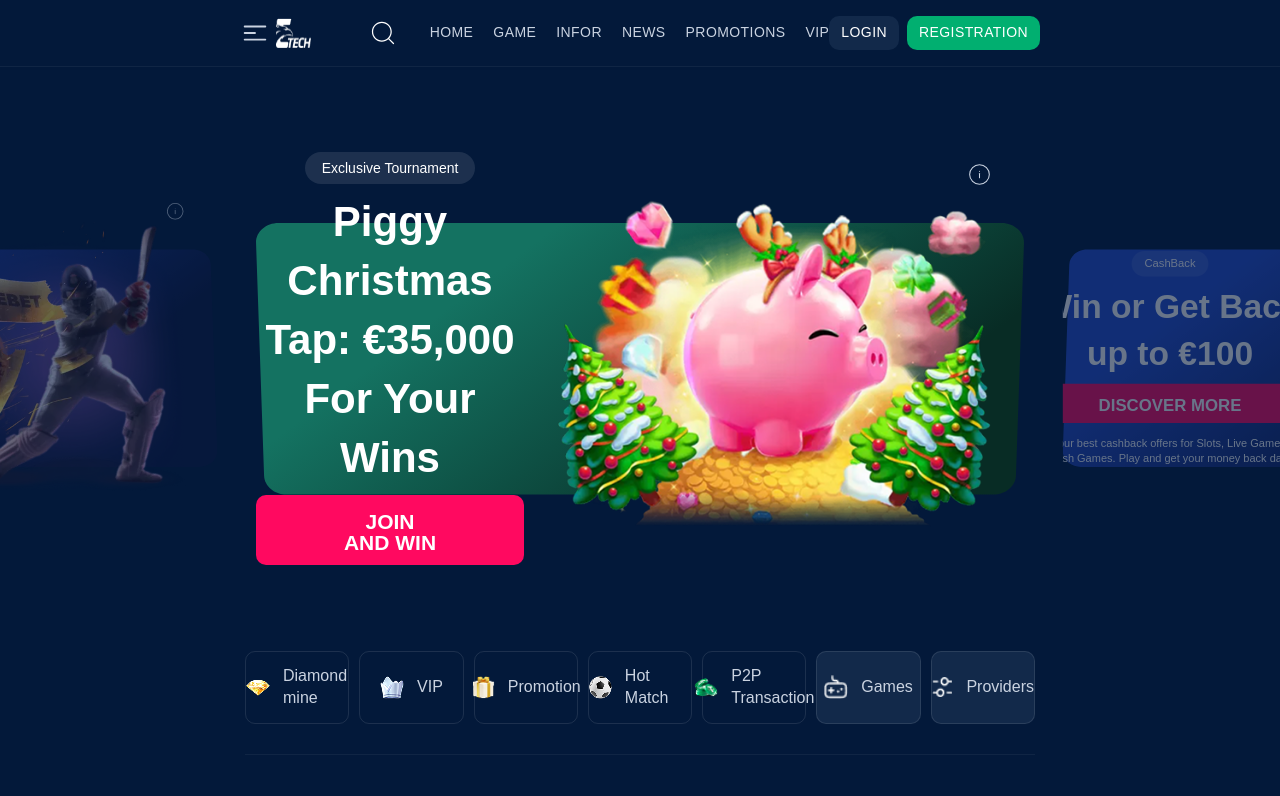
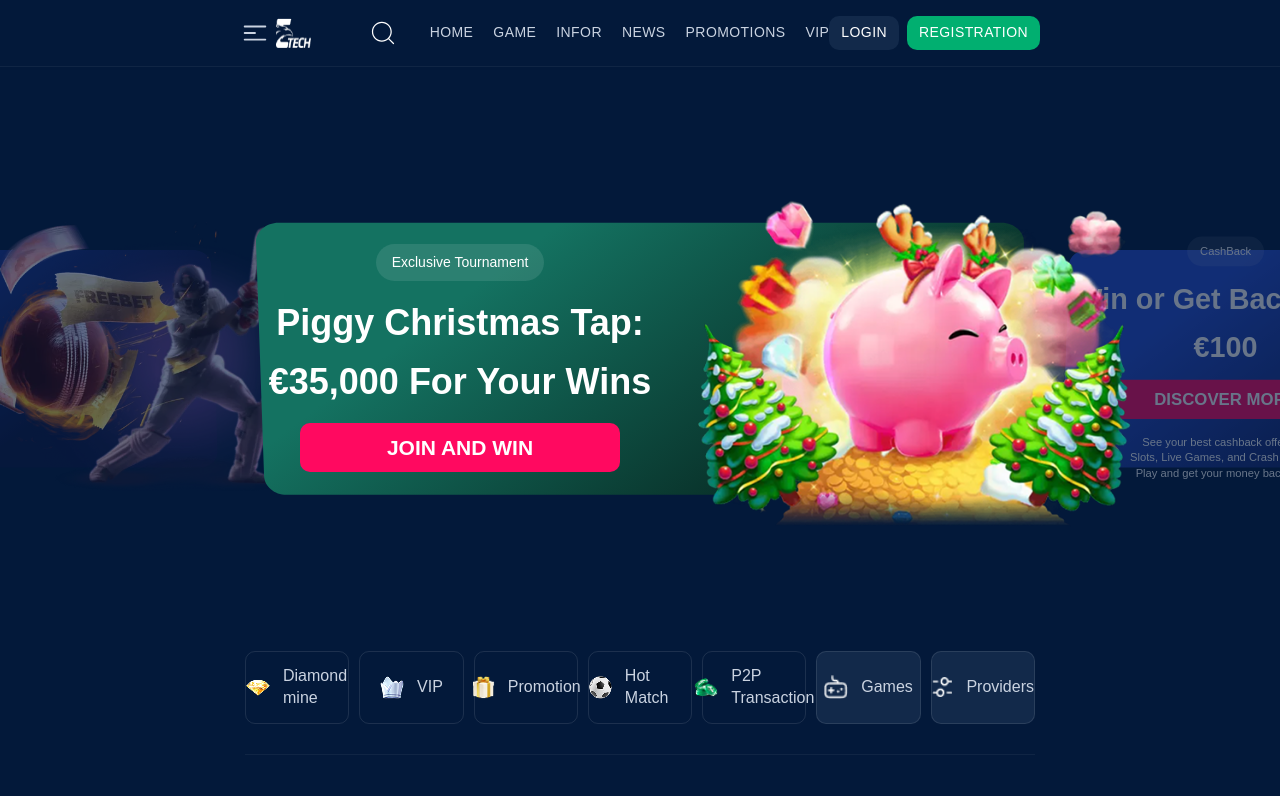
Before and after one commit to nauh-pv/neveltech_test, a Next.js app: page / in a window 1280 px wide. Shown: the top 796 px of the page. Built offline with nearby package versions, Linux system fonts and the light colour scheme.

Commit message:
fix banner using framer-motion

```diff
--- a/src/components/AllProviders.tsx
+++ b/src/components/AllProviders.tsx
@@ -9,7 +9,7 @@ const AllProviders = () => {
         <h2>All Providers</h2>
         <SeeAll />
       </div>
-      <div className="flex xs:gap-4 gap-[6px] xs:justify-center xs:w-[calc(100vw-480px)] w-[calc(100vw-32px)] justify-start overflow-x-auto hide-scrollbar">
+      <div className="flex xs:gap-4 gap-[6px] xs:justify-center xs:w-[calc(100vw-490px)] w-[calc(100vw-32px)] justify-start overflow-x-auto hide-scrollbar">
         {data.allProviders
           ? data.allProviders.map((provider, index) => (
               <ProviderCard
--- a/src/components/Banner.tsx
+++ b/src/components/Banner.tsx
@@ -1,110 +1,105 @@
+import { useEffect, useState } from "react";
+import { motion } from "framer-motion";
 import Image from "next/image";
-import { CiCircleInfo } from "react-icons/ci";
-import iconSizes from "../config/iconSizes";
+
+const banners = [
+  {
+    id: 1,
+    title: "Piggy Christmas Tap: €35,000 For Your Wins",
+    subtitle: "Exclusive Tournament",
+    buttonText: "Join and win",
+    image: "/images/Banner/image.png",
+    background: "/svg/bg_banner.svg",
+  },
+  {
+    id: 2,
+    title: "Win or Get Back up to €100",
+    subtitle: "CashBack",
+    buttonText: "Discover More",
+    image: "/images/Banner/image2.png",
+    background: "/svg/bg_banner_blue.svg",
+    description:
+      "See your best cashback offers for Slots, Live Games, and Crash Games. Play and get your money back daily!",
+  },
+  {
+    id: 3,
+    title: "Piggy Christmas Tap: €35,000 For Your Wins",
+    subtitle: "Exclusive Tournament",
+    buttonText: "Join and win",
+    image: "/images/Banner/image1.png",
+    background: "/svg/bg_banner_blue.svg",
+  },
+];
 
 const Banner = () => {
+  const [currentIndex, setCurrentIndex] = useState<number>(0);
+
+  useEffect(() => {
+    const interval = setInterval(() => {
+      setCurrentIndex((prevIndex) => (prevIndex + 1) % banners.length);
+    }, 7000);
+    return () => clearInterval(interval);
+  }, []);
+
+  const goToSlide = (index: number) => {
+    setCurrentIndex(index);
+  };
+
   return (
-    <div className="min-h-[585px] w-[100vw] relative overflow-hidden items-center justify-center gap-10 xs:flex hidden">
-      <div className="absolute top-0 -left-[37%] h-full overflow-hidden w-[60%] opacity-40 scale-[0.8]">
-        <CiCircleInfo
-          size={iconSizes.medium}
-          className="absolute top-24 right-10"
+    <div className="relative flex items-center justify-center w-full h-[585px] overflow-hidden bg-darkBlue">
+      {banners.map((banner, index) => {
+        const isActive = index === currentIndex;
+        const isPrev = (index + 1) % banners.length === currentIndex;
+        const isNext =
+          (index - 1 + banners.length) % banners.length === currentIndex;
+
+        return (
+          <motion.div
+            key={banner.id}
+            initial={{ opacity: 0.4, scale: 0.8 }}
+            animate={{
+              opacity: isActive ? 1 : 0.4,
+              scale: isActive ? 1 : 0.8,
+              x: isPrev ? "-95%" : isNext ? "95%" : "0%",
+            }}
+            transition={{ duration: 0.5 }}
+            className={`absolute w-[60%] flex flex-row items-center justify-between p-6 rounded-lg text-white transition-transform transform ${
+              isActive ? "z-10" : ""
+            }`}
+            onClick={() => goToSlide(index)}
+          >
+            <Image
+              src={banner.background}
+              alt="Background image"
+              layout="fill"
+              className="absolute w-full h-full -z-10"
             />
-        <div className="absolute w-full h-full flex items-center justify-center top-0 left-0">
-          <div className="flex flex-col items-center justify-center gap-2 w-[50%]">
-            <p className="px-[16.4px] py-[5.7px] rounded-full text-white bg-white/10">
-              Exclusive Tournament
+            <div className="flex flex-col items-center justify-center w-[50%] gap-3">
+              <p className="px-4 py-2 rounded-full bg-white/10">
+                {banner.subtitle}
               </p>
-            <p className="text-[42px] leading-[59px] font-extrabold text-white flex items-center justify-center max-w-[480px] text-center">
-              Piggy Christmas Tap: €35,000 For Your Wins
+              <p className="text-4xl font-extrabold w-[420px] leading-[59px] text-center">
+                {banner.title}
               </p>
-            <button className="bg-primaryRed pt-[16px] pb-[12px] px-[87px] text-[21px] leading-[21px] font-semibold text-white rounded-[10px] uppercase">
-              Join and win
+              <button className="bg-primaryRed hover:bg-primaryRed/90 transition duration-200 py-[14px] px-[87px] text-[21px] leading-[21px] font-semibold text-white rounded-[10px] uppercase">
+                {banner.buttonText}
               </button>
+              {banner.description && (
+                <p className="text-white leading-[19px] px-[60px] mt-2 text-center">
+                  {banner.description}
+                </p>
+              )}
             </div>
             <Image
-            src="/images/Banner/image1.png"
-            alt="Image pig banner"
+              src={banner.image}
+              alt="Banner image"
               width={500}
               height={500}
+              className="ml-6"
             />
-        </div>
-        <Image
-          src="/svg/bg_banner_blue.svg"
-          alt="banner"
-          width={500}
-          height={1000}
-          className="w-full h-full"
-        />
-      </div>
-      <div className="absolute top-0 h-full flex items-center justify-center w-[60%] overflow-hidden">
-        <CiCircleInfo
-          size={iconSizes.medium}
-          className="absolute top-24 right-8"
-        />
-        <div className="absolute w-full h-full flex items-center justify-center top-0 left-0">
-          <div className="flex flex-col items-center justify-center gap-2 w-[50%]">
-            <p className="px-[16.4px] py-[5.7px] rounded-full text-white bg-white/10">
-              Exclusive Tournament
-            </p>
-            <p className="text-[42px] leading-[59px] font-extrabold text-white flex items-center justify-center max-w-[480px] text-center">
-              Piggy Christmas Tap: €35,000 For Your Wins
-            </p>
-            <button className="bg-primaryRed pt-[16px] pb-[12px] px-[87px] text-[21px] leading-[21px] font-semibold text-white rounded-[10px] uppercase">
-              Join and win
-            </button>
-          </div>
-          <Image
-            src="/images/Banner/image.png"
-            alt="Image pig banner"
-            width={500}
-            height={500}
-          />
-        </div>
-        <Image
-          src="/svg/bg_banner.svg"
-          alt="banner"
-          width={500}
-          height={1000}
-          className="w-full h-full"
-        />
-      </div>
-      <div className="absolute top-0 -right-[37%] h-full overflow-hidden w-[60%] opacity-40 scale-[0.8]">
-        <CiCircleInfo
-          size={iconSizes.medium}
-          className="absolute top-24 right-8"
-        />
-        <div className="absolute w-full h-full flex items-center justify-center top-0 left-0">
-          <div className="flex flex-col items-center justify-center gap-2 w-[50%]">
-            <p className="px-[16.4px] py-[5.7px] rounded-full text-white bg-white/10">
-              CashBack
-            </p>
-            <p className="text-[42px] leading-[59px] font-extrabold text-white flex items-center justify-center max-w-[480px] text-center">
-              Win or Get Back up to €100
-            </p>
-            <button className="bg-primaryRed pt-[16px] pb-[12px] px-[87px] text-[21px] leading-[21px] font-semibold text-white rounded-[10px] uppercase">
-              Discover More
-            </button>
-            <p className="text-white text-[13.75px] leading-[19.25px] w-[367px] flex content-center text-center mt-2">
-              See your best cashback offers for Slots, Live Games, and Crash
-              Games. Play and get your money back daily!
-            </p>
-          </div>
-          <Image
-            src="/images/Banner/image.png"
-            alt="Image pig banner"
-            width={500}
-            height={500}
-          />
-        </div>
-        <Image
-          src="/svg/bg_banner_blue.svg"
-          alt="banner"
-          width={500}
-          height={1000}
-          className="w-full h-full"
-        />
-      </div>
+          </motion.div>
+        );
+      })}
     </div>
   );
 };
--- a/src/components/ExclusiveGames.tsx
+++ b/src/components/ExclusiveGames.tsx
@@ -40,7 +40,7 @@ const ExclusiveGames = () => {
         <SeeAll />
       </div>
       <div
-        className="flex xs:gap-4 gap-3 xs:w-[calc(100vw-480px)] w-[calc(100vw-32px)] justify-start overflow-x-auto hide-scrollbar"
+        className="flex xs:gap-4 gap-3 xs:w-[calc(100vw-490px)] w-[calc(100vw-32px)] justify-start overflow-x-auto hide-scrollbar"
         ref={scrollContainerRef}
         onMouseDown={handleMouseDown}
       >
--- a/src/layouts/DefaultLayout.tsx
+++ b/src/layouts/DefaultLayout.tsx
@@ -6,7 +6,7 @@ const DefaultLayout = ({ children }: { children: React.ReactNode }) => {
     <div className="min-h-screen h-full flex flex-col relative w-full gap-10">
       <Header />
       <main
-        className="content flex-1 w-full overflow-hidden pt-[66px] flex items-center flex-col"
+        className="flex-1 w-full overflow-hidden pt-[66px] flex items-center flex-col"
         role="main"
       >
         {children}
```
Lines whose indentation alone changed are shown as unchanged.
